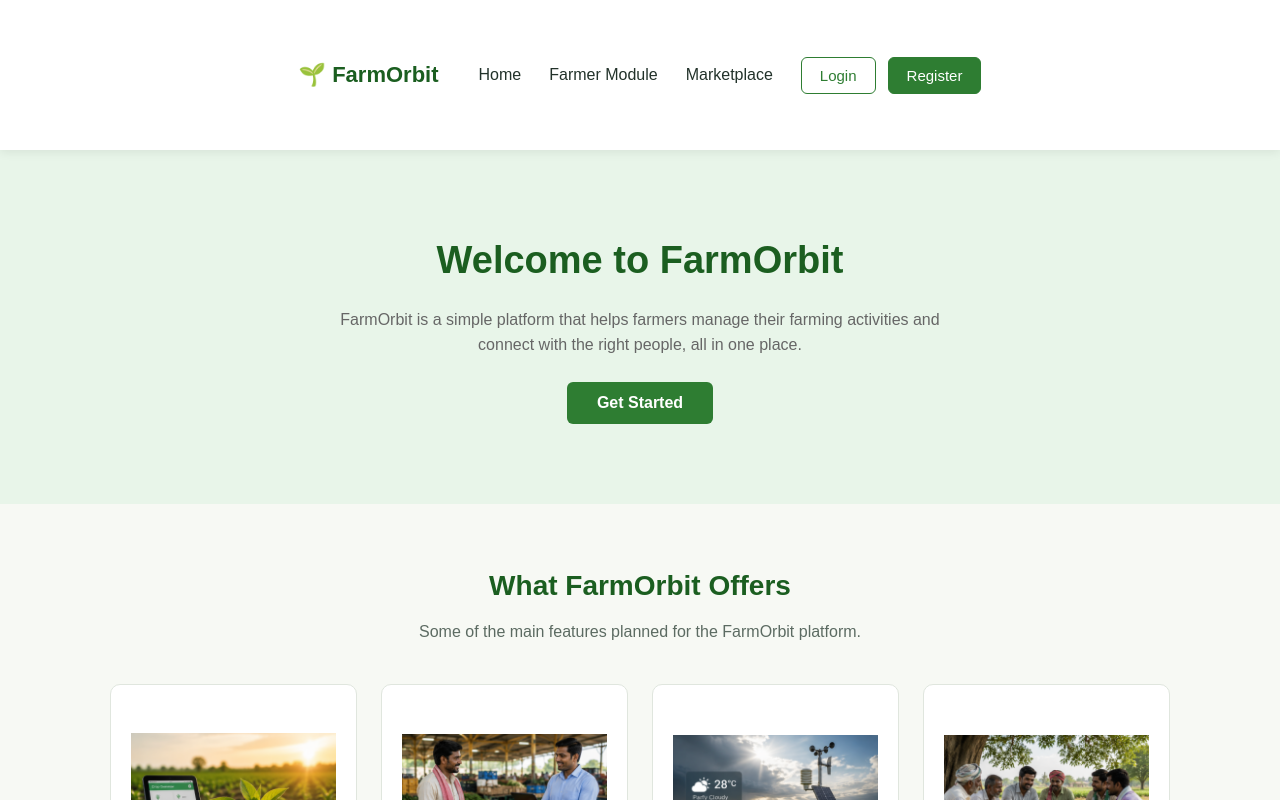
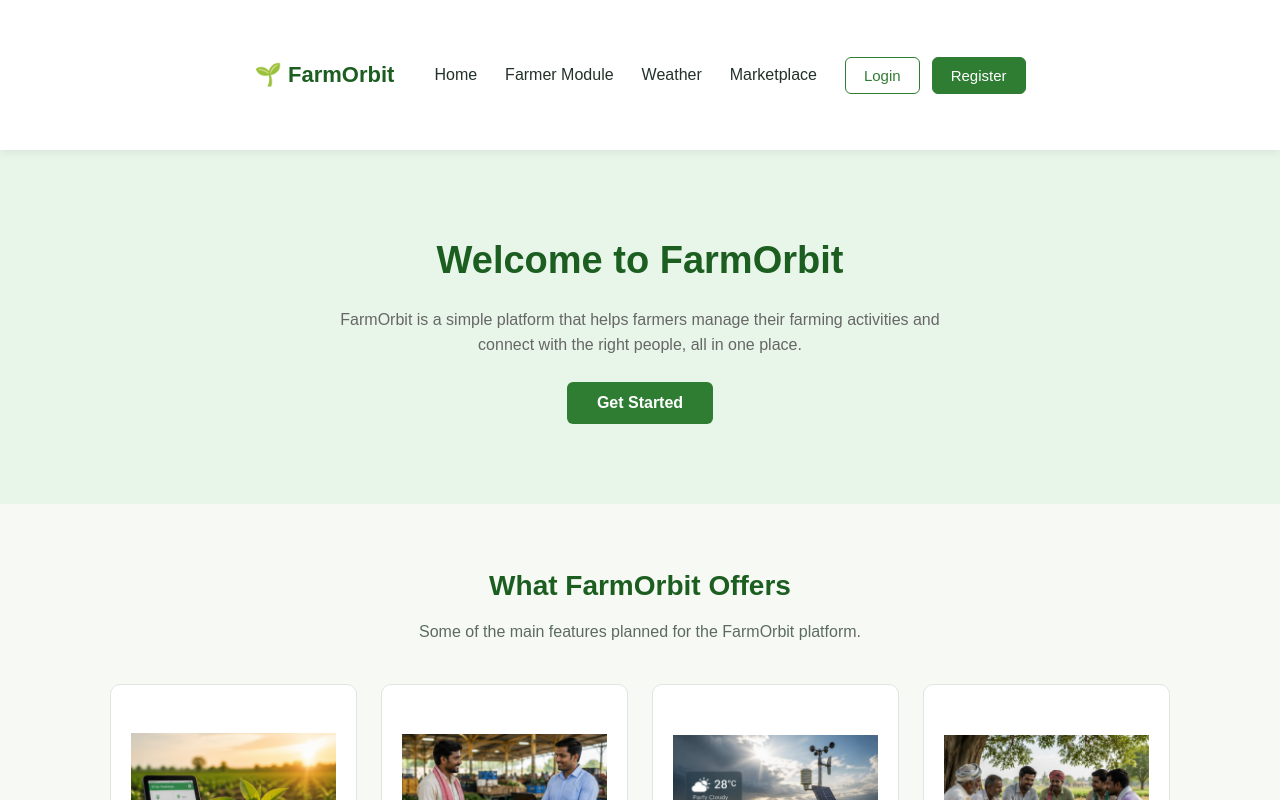
Before and after one commit to kalraananya2007-source/FarmOrbit, a React (Vite) app: page / in a window 1280 px wide. Shown: the top 800 px of the page. Built offline with nearby package versions, Linux system fonts and the light colour scheme.

Commit message:
Update frontend

```diff
--- a/src/components/Navbar.jsx
+++ b/src/components/Navbar.jsx
@@ -1,8 +1,9 @@
 import { useState } from 'react';
+import { Link } from 'react-router-dom';
+
 import './Navbar.css';
 
-function Navbar({ onLoginClick }) {
-
+function Navbar() {
   const [menuOpen, setMenuOpen] = useState(false);
 
   function toggleMenu() {
@@ -24,40 +25,46 @@ function Navbar({ onLoginClick }) {
         <ul className={menuOpen ? 'navbar-links active' : 'navbar-links'}>
 
           <li>
-            <button onClick={() => setMenuOpen(false)}>
+            <Link to="/" onClick={() => setMenuOpen(false)}>
               Home
-            </button>
+            </Link>
           </li>
 
           <li>
-            <button onClick={() => setMenuOpen(false)}>
+            <Link to="/farmer" onClick={() => setMenuOpen(false)}>
               Farmer Module
-            </button>
+            </Link>
           </li>
 
           <li>
-            <button onClick={() => setMenuOpen(false)}>
+            <Link to="/weather" onClick={() => setMenuOpen(false)}>
+              Weather
+            </Link>
+          </li>
+
+          <li>
+            <Link to="/marketplace" onClick={() => setMenuOpen(false)}>
               Marketplace
-            </button>
+            </Link>
           </li>
 
           <li className="navbar-buttons">
 
-            <button
-              onClick={onLoginClick}
-              className="btn btn-outline"
-            >
-              Login
-            </button>
+            <Link to="/login" onClick={() => setMenuOpen(false)}>
+              <button className="btn btn-outline">
+                Login
+              </button>
+            </Link>
 
-            <button className="btn btn-primary">
-              Register
-            </button>
+            <Link to="/register" onClick={() => setMenuOpen(false)}>
+              <button className="btn btn-primary">
+                Register
+              </button>
+            </Link>
 
           </li>
 
         </ul>
-
       </div>
     </nav>
   );
```
